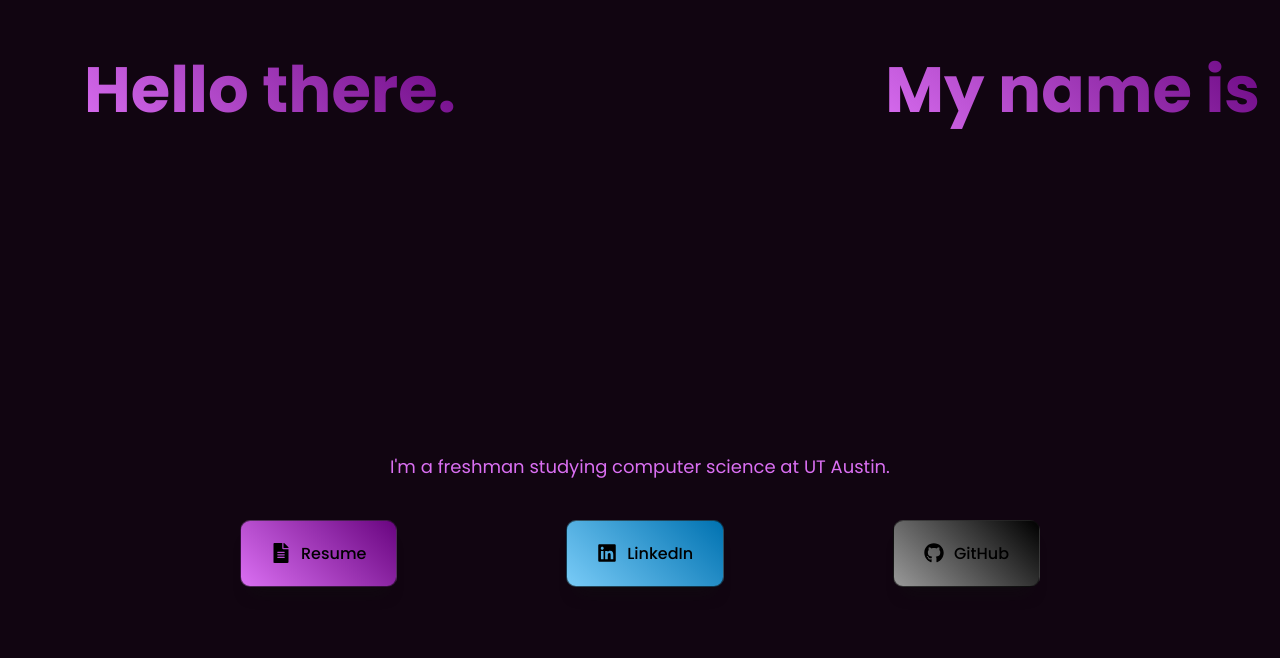
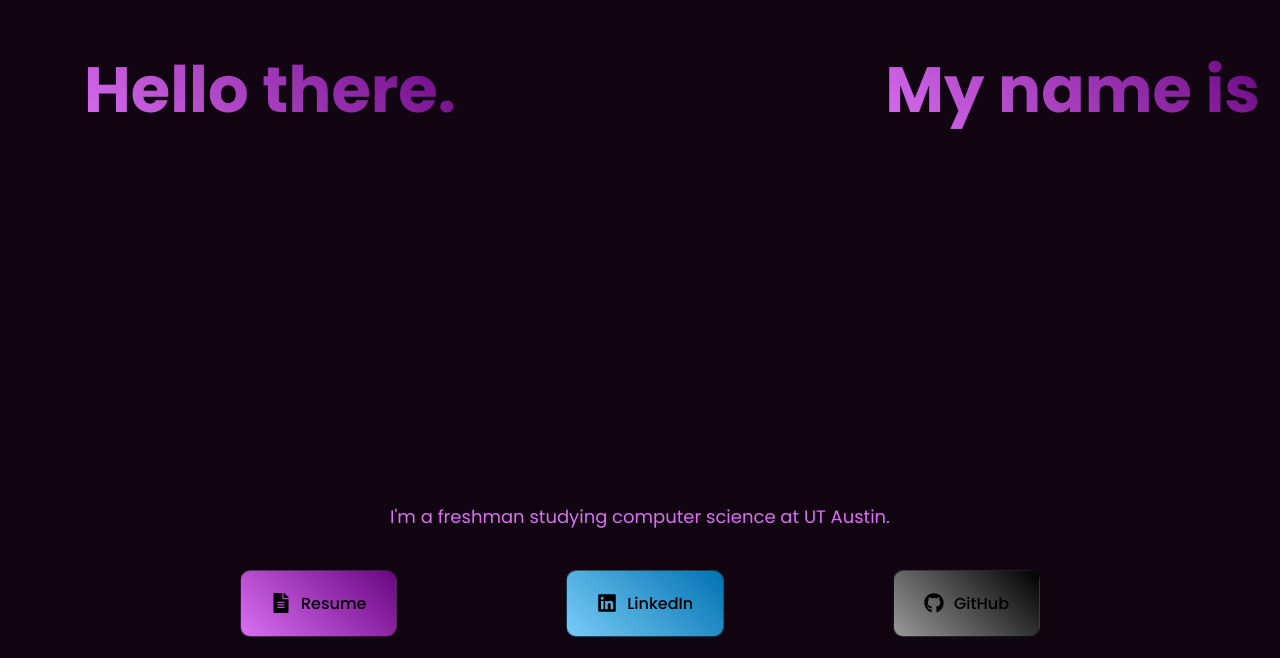
Before and after one commit to afshaalzubair/afshaalzubair.com, a React (Vite) app: page / in a window 1280 px wide. Shown: the part 142-800 px from the top of the page. Built offline with nearby package versions, Linux system fonts and the light colour scheme.

Commit message:
adjust margins

```diff
--- a/src/App.css
+++ b/src/App.css
@@ -17,7 +17,7 @@ main {
   pointer-events: none;
 
   .sub-caption {
-    margin-top: 300px;
+    margin-top: 350px;
     max-width: 80%;
     text-align: center;
     color: #da6ff2;
```
Also changed, not shown: src/App.jsx (line endings or trailing spaces).
